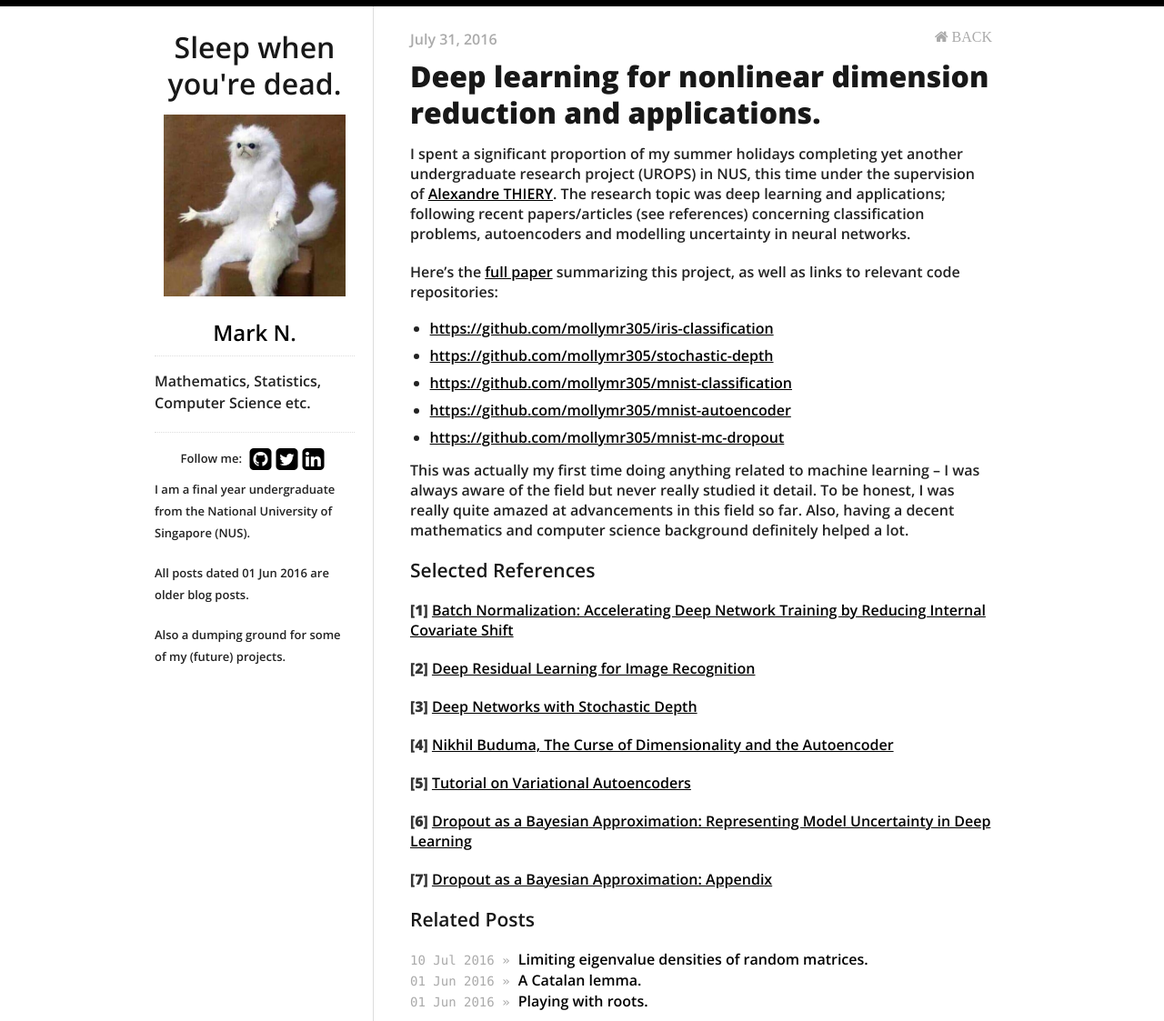
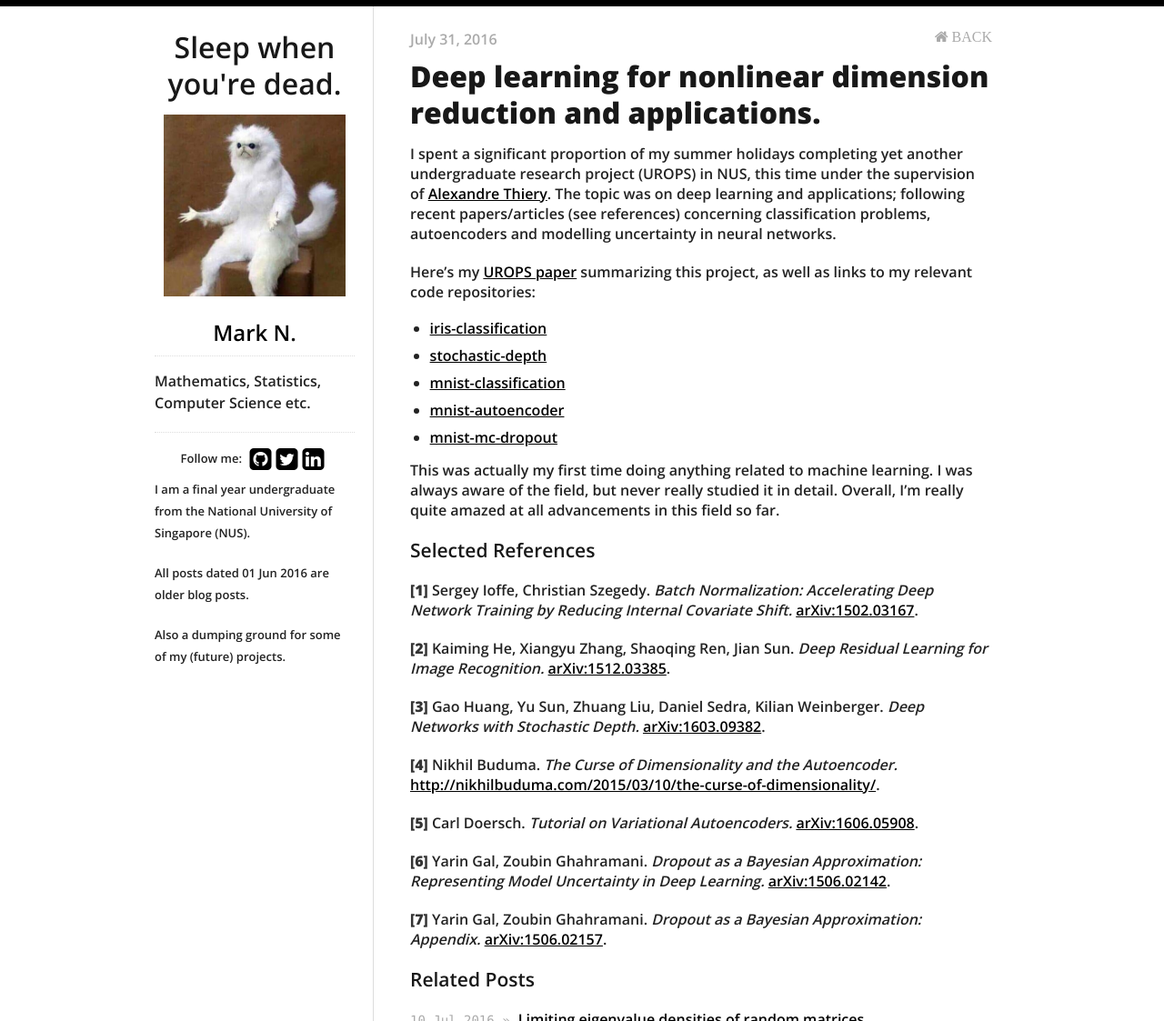
Before and after one commit to Wentong-DST/Wentong-DST.github.io, a Jekyll site: the page built from _posts/2016-07-31-deep-learning-for-nonlinear-dimension-reduction-and-applications.md, in a window 1280 px wide, cut to the strip 0-1123 px from the top of the page. Shown: the whole strip at 91% size. Built offline with Jekyll 4.4.1, drawn with Linux system fonts in a browser that asks for light colours; nearby versions of some CDN libraries.

Commit message:
edited posts, some formatting and reference rewriting

```diff
--- a/_posts/2016-07-31-deep-learning-for-nonlinear-dimension-reduction-and-applications.md
+++ b/_posts/2016-07-31-deep-learning-for-nonlinear-dimension-reduction-and-applications.md
@@ -6,30 +6,30 @@ author: Mark N
 categories:
 ---
 
-I spent a significant proportion of my summer holidays completing yet another undergraduate research project (UROPS) in NUS, this time under the supervision of [<u>Alexandre THIERY</u>](http://www.normalesup.org/~athiery/). The research topic was deep learning and applications; following recent papers/articles (see references) concerning classification problems, autoencoders and modelling uncertainty in neural networks.
+I spent a significant proportion of my summer holidays completing yet another undergraduate research project (UROPS) in NUS, this time under the supervision of [<u>Alexandre Thiery</u>](http://www.normalesup.org/~athiery/). The topic was on deep learning and applications; following recent papers/articles (see references) concerning classification problems, autoencoders and modelling uncertainty in neural networks.
 
-Here's the [<u>full paper</u>](/pdf/st3288.pdf "st3288.pdf") summarizing this project, as well as links to relevant code repositories:
+Here's my [<u>UROPS paper</u>](/pdf/st3288.pdf "st3288.pdf") summarizing this project, as well as links to my relevant code repositories:
 
-* [<u>https://github.com/mollymr305/iris-classification</u>](https://github.com/mollymr305/iris-classification)
-* [<u>https://github.com/mollymr305/stochastic-depth</u>](https://github.com/mollymr305/stochastic-depth)
-* [<u>https://github.com/mollymr305/mnist-classification</u>](https://github.com/mollymr305/mnist-classification)
-* [<u>https://github.com/mollymr305/mnist-autoencoder</u>](https://github.com/mollymr305/mnist-autoencoder)
-* [<u>https://github.com/mollymr305/mnist-mc-dropout</u>](https://github.com/mollymr305/mnist-mc-dropout)
+* [<u>iris-classification</u>](https://github.com/mollymr305/iris-classification)
+* [<u>stochastic-depth</u>](https://github.com/mollymr305/stochastic-depth)
+* [<u>mnist-classification</u>](https://github.com/mollymr305/mnist-classification)
+* [<u>mnist-autoencoder</u>](https://github.com/mollymr305/mnist-autoencoder)
+* [<u>mnist-mc-dropout</u>](https://github.com/mollymr305/mnist-mc-dropout)
 
-This was actually my first time doing anything related to machine learning -- I was always aware of the field but never really studied it detail. To be honest, I was really quite amazed at advancements in this field so far. Also, having a decent mathematics and computer science background definitely helped a lot.
+This was actually my first time doing anything related to machine learning. I was always aware of the field, but never really studied it in detail. Overall, I'm really quite amazed at all advancements in this field so far.
 
 ### Selected References
 
-**[1]** [<u>Batch Normalization: Accelerating Deep Network Training by Reducing Internal Covariate Shift</u>](https://arxiv.org/abs/1502.03167)
+**[1]** Sergey Ioffe, Christian Szegedy. *Batch Normalization: Accelerating Deep Network Training by Reducing Internal Covariate Shift.* [<u>arXiv:1502.03167</u>](https://arxiv.org/abs/1502.03167).
 
-**[2]** [<u>Deep Residual Learning for Image Recognition</u>](https://arxiv.org/abs/1512.03385)
+**[2]** Kaiming He, Xiangyu Zhang, Shaoqing Ren, Jian Sun. *Deep Residual Learning for Image Recognition.* [<u>arXiv:1512.03385</u>](https://arxiv.org/abs/1512.03385).
 
-**[3]** [<u>Deep Networks with Stochastic Depth</u>](https://arxiv.org/abs/1603.09382)
+**[3]** Gao Huang, Yu Sun, Zhuang Liu, Daniel Sedra, Kilian Weinberger. *Deep Networks with Stochastic Depth.* [<u>arXiv:1603.09382</u>](https://arxiv.org/abs/1603.09382).
 
-**[4]** [<u>Nikhil Buduma, The Curse of Dimensionality and the Autoencoder</u>](http://nikhilbuduma.com/2015/03/10/the-curse-of-dimensionality/)
+**[4]** Nikhil Buduma. *The Curse of Dimensionality and the Autoencoder.* [<u>http://nikhilbuduma.com/2015/03/10/the-curse-of-dimensionality/</u>](http://nikhilbuduma.com/2015/03/10/the-curse-of-dimensionality/).
 
-**[5]** [<u>Tutorial on Variational Autoencoders</u>](https://arxiv.org/abs/1606.05908)
+**[5]** Carl Doersch. *Tutorial on Variational Autoencoders.* [<u>arXiv:1606.05908</u>](https://arxiv.org/abs/1606.05908).
 
-**[6]** [<u>Dropout as a Bayesian Approximation: Representing Model Uncertainty in Deep Learning</u>](https://arxiv.org/abs/1506.02142)
+**[6]** Yarin Gal, Zoubin Ghahramani. *Dropout as a Bayesian Approximation: Representing Model Uncertainty in Deep Learning.* [<u>arXiv:1506.02142</u>](https://arxiv.org/abs/1506.02142).
 
-**[7]** [<u>Dropout as a Bayesian Approximation: Appendix</u>](https://arxiv.org/abs/1506.02157)
+**[7]** Yarin Gal, Zoubin Ghahramani. *Dropout as a Bayesian Approximation: Appendix.* [<u>arXiv:1506.02157</u>](https://arxiv.org/abs/1506.02157).
```
Also changed, not shown: _posts/2016-07-11-limiting-eigenvalue-densities-of-random-matrices.md (+1 -1 lines).
